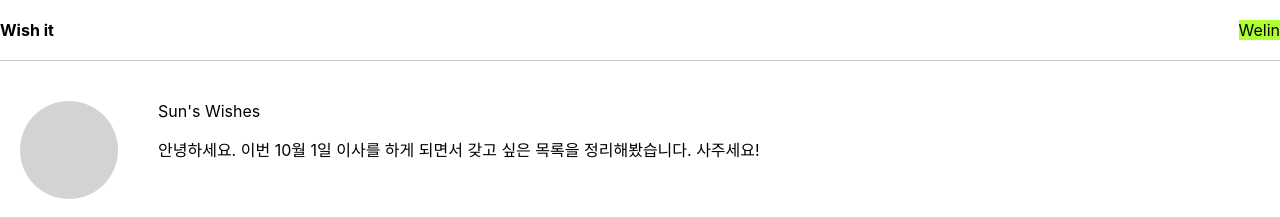
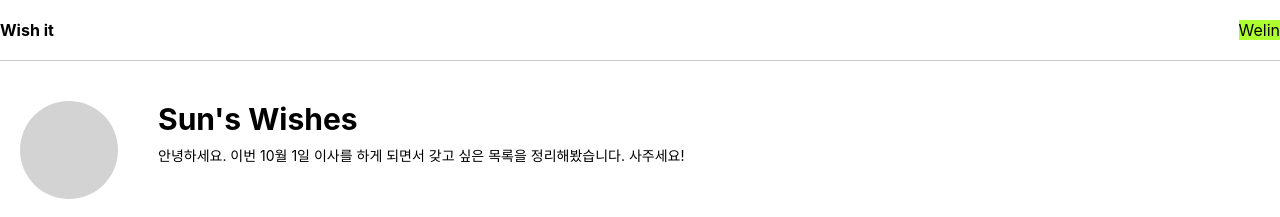
Before and after one commit to welinhong/wish-it, a Next.js app: page /wish/1 in a window 1280 px wide. Shown: the top 217 px of the page. Built offline with nearby package versions, Linux system fonts and the light colour scheme.

Commit message:
Typography 적용

```diff
--- a/src/components/WishInfo/WishInfo.tsx
+++ b/src/components/WishInfo/WishInfo.tsx
@@ -1,5 +1,6 @@
 import Image from 'next/image'
 import styled from 'styled-components'
+import Typography from '@/components/Typography'
 
 export interface Props {
   title: string
@@ -15,8 +16,12 @@ const WishInfo = (props: Props): JSX.Element => {
       <StyledUserImage>{userImage && <Image src={userImage} alt="User Image" />}</StyledUserImage>
 
       <StyledMeta>
-        <span>{title}</span>
-        <p>{description}</p>
+        <Typography type="header2" as="h2" marginBottom="8px">
+          {title}
+        </Typography>
+        <Typography type="body2" as="p">
+          {description}
+        </Typography>
       </StyledMeta>
     </StyledContainer>
   )
--- a/src/components/WishItemWithContent/index.tsx
+++ b/src/components/WishItemWithContent/index.tsx
@@ -57,6 +57,7 @@ const SOnlyTitle = styled.div`
   display: flex;
   align-items: center;
   justify-content: center;
+  background-color: black;
   h2 {
     background: linear-gradient(106.45deg, #1e50ff 0%, #abff4d 98.75%);
     -webkit-background-clip: text;
```
